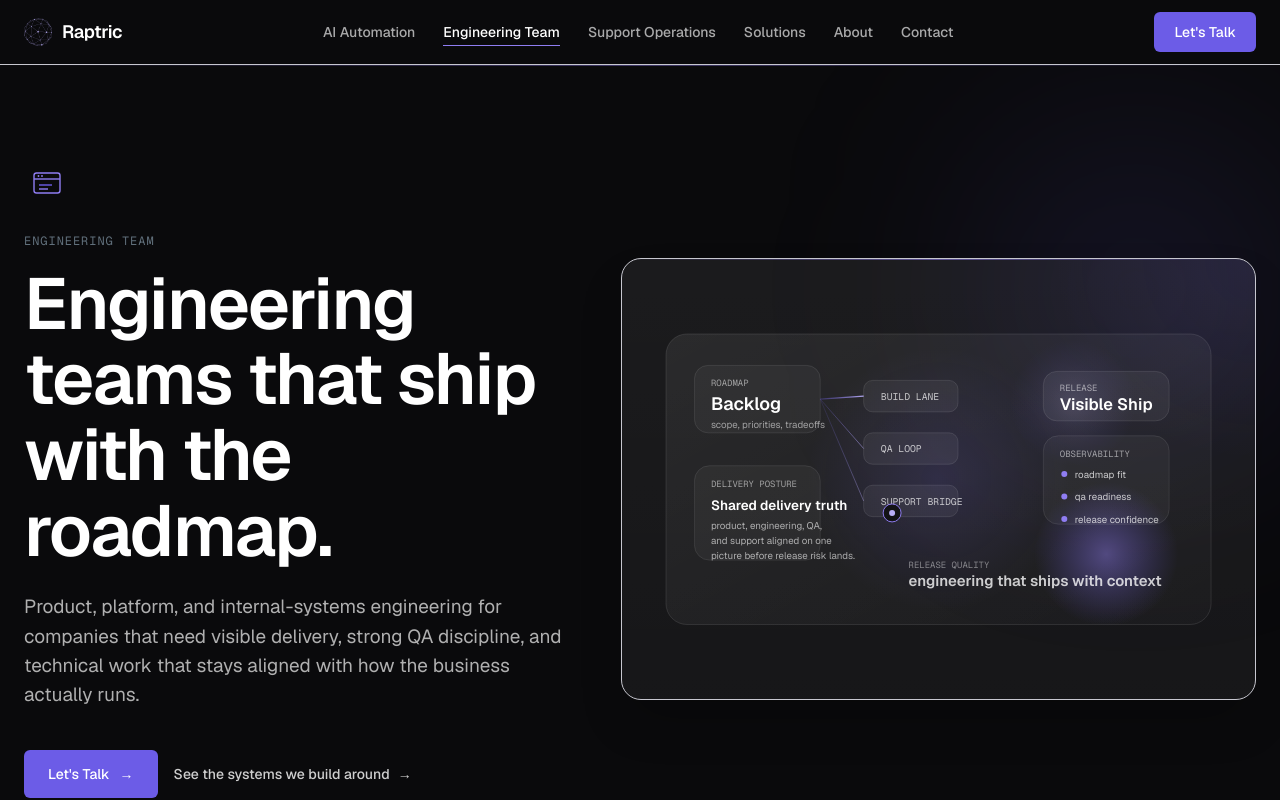
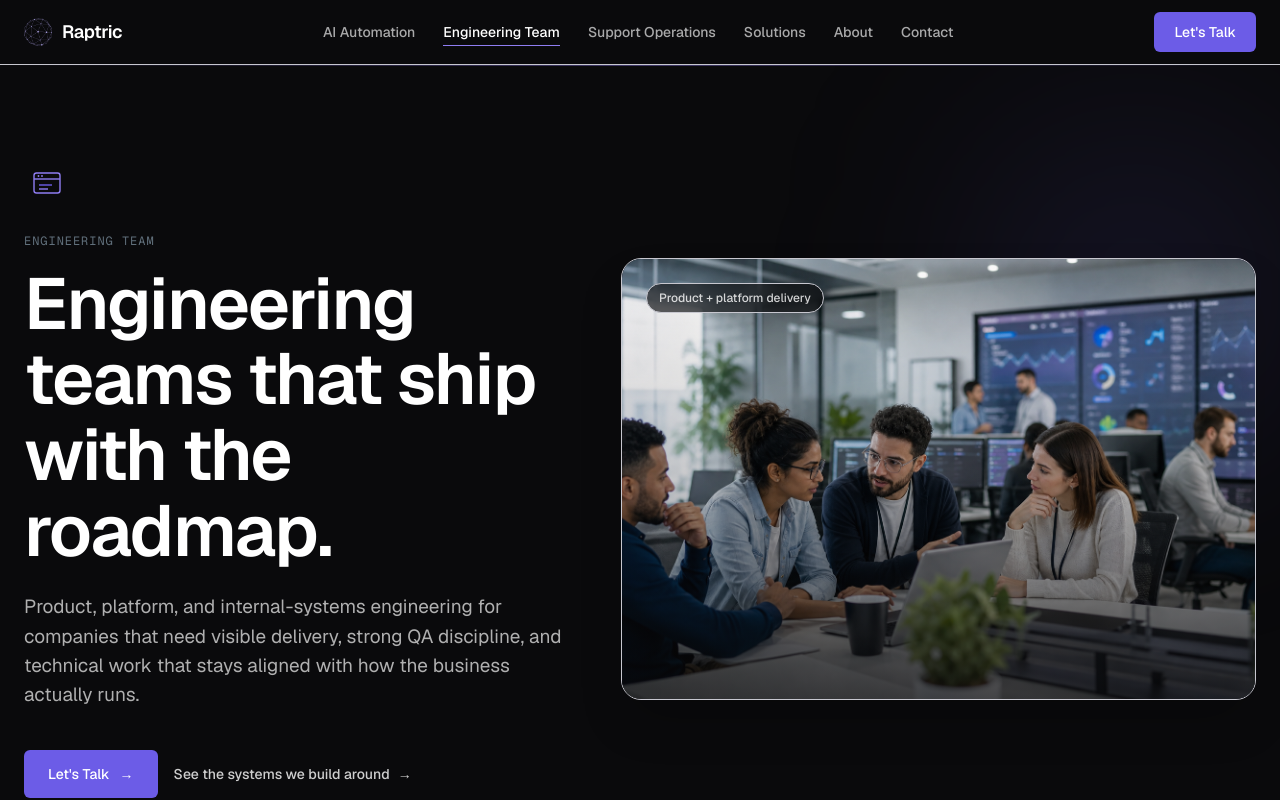
Before and after one commit to raptric/raptric.com, a Next.js app: page /engineering-team in a window 1280 px wide. Shown: the top 800 px of the page. Built offline with nearby package versions, Linux system fonts and the light colour scheme.

Commit message:
Replace engineering hero illustration with photo

```diff
--- a/app/engineering-team/page.tsx
+++ b/app/engineering-team/page.tsx
@@ -5,7 +5,6 @@ import Eyebrow from "@/components/ui/eyebrow";
 import IconBadge from "@/components/ui/icon-badge";
 import { CtaLink } from "@/components/ui/button";
 import MethodologyScroll from "@/components/sections/methodology-scroll";
-import EngineeringHeroVisual from "@/components/illustrations/engineering-hero-visual";
 import WorkflowGraph from "@/components/illustrations/workflow-graph";
 import { SaasDevelopmentIcon } from "@/components/illustrations/service-icons";
 import {
@@ -170,11 +169,20 @@ export default function EngineeringTeam() {
             <div className="absolute inset-0 -z-10 bg-signal-500/14 blur-[110px]" />
             <div className="overflow-hidden rounded-[var(--radius-lg)] border border-mist-50/12 bg-mist-50/[0.04] shadow-2xl">
               <div className="relative min-h-[440px]">
-                <div className="absolute inset-0 bg-[radial-gradient(circle_at_center,rgba(108,92,231,0.16),transparent_34%),radial-gradient(circle_at_top_right,rgba(108,92,231,0.1),transparent_26%),linear-gradient(180deg,rgba(255,255,255,0.03),rgba(255,255,255,0.01))]" />
+                <div className="absolute inset-0 bg-[radial-gradient(circle_at_top_right,rgba(108,92,231,0.18),transparent_26%),linear-gradient(180deg,rgba(255,255,255,0.03),rgba(255,255,255,0.01))]" />
                 <div className="absolute left-0 right-0 top-0 h-px bg-gradient-to-r from-transparent via-signal-400/55 to-transparent" />
-                <div className="relative flex min-h-[440px] items-center justify-center px-8 py-12">
-                  <div className="w-full max-w-2xl">
-                    <EngineeringHeroVisual className="h-auto w-full" />
+                <div className="relative min-h-[440px]">
+                  <Image
+                    src="/photos/engineering-hero-generated.png"
+                    alt="Engineering team collaborating around product delivery dashboards and development work"
+                    fill
+                    sizes="(min-width: 768px) 48vw, 100vw"
+                    className="object-cover"
+                    priority
+                  />
+                  <div className="absolute inset-0 bg-gradient-to-t from-ink-950/62 via-ink-950/18 to-transparent" />
+                  <div className="absolute left-6 top-6 rounded-full border border-mist-50/16 bg-ink-950/64 px-3 py-1.5 text-xs font-medium text-mist-50/80 backdrop-blur">
+                    Product + platform delivery
                   </div>
                 </div>
               </div>
```
Also changed, not shown: public/photos/engineering-hero-generated.png (added).
